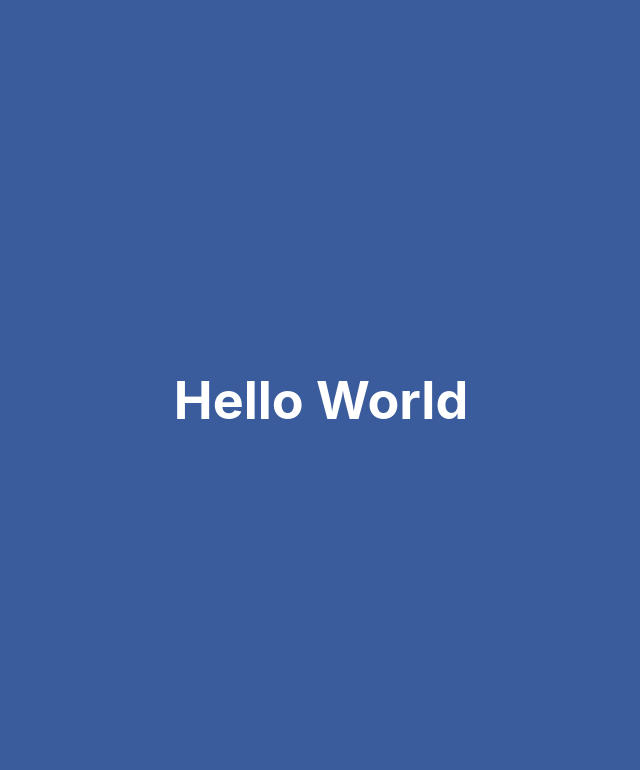
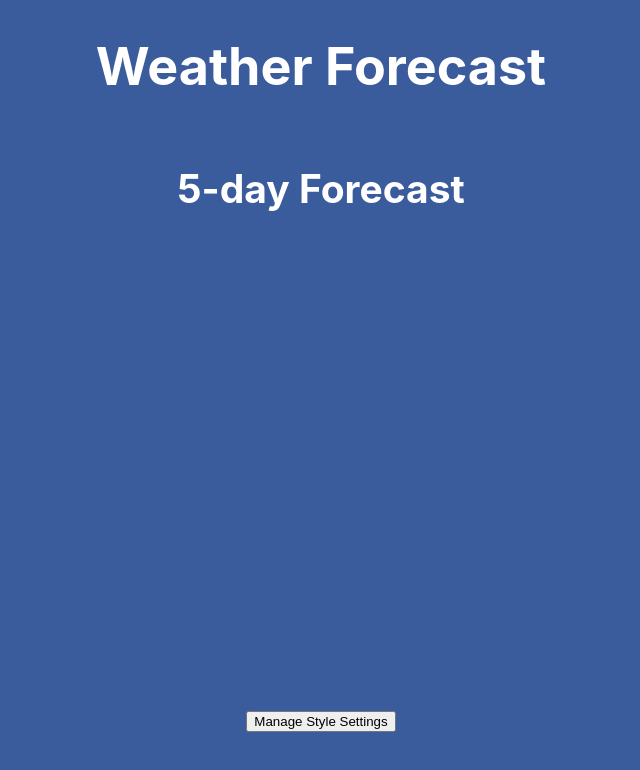
Before and after one commit to irackson/weather-forecast, a React (Create React App) app: page / in a window 1280 px wide. Shown: the top 770 px of the page, without its empty margins (319-959 px from the left). Built offline with nearby package versions, Linux system fonts and the light colour scheme.

Commit message:
basic styling

```diff
--- a/package.json
+++ b/package.json
@@ -1,7 +1,7 @@
 {
     "name": "weather-forecast",
     "version": "0.1.0",
-  "private": true,
+    "private": false,
     "dependencies": {
         "@testing-library/jest-dom": "^5.11.4",
         "@testing-library/react": "^11.1.0",
--- a/public/index.html
+++ b/public/index.html
@@ -22,7 +22,7 @@
       work correctly both with client-side routing and a non-root public URL.
       Learn how to configure a non-root public URL by running `npm run build`.
     -->
-        <title>React App</title>
+        <title>Weather Forecast</title>
     </head>
     <body>
         <noscript>You need to enable JavaScript to run this app.</noscript>
--- a/src/App.js
+++ b/src/App.js
@@ -1,9 +1,28 @@
 import 'App.scss';
+
+import Header from 'components/Header';
+import Settings from 'pages/Settings';
+import Home from 'pages/Home';
+
+import { Route, Switch } from 'react-router-dom';
 
 function App() {
     return (
         <div className="App">
-            <h1>Hello World</h1>
+            <Header />
+            <main>
+                <Switch>
+                    <Route
+                        exact
+                        path="/"
+                        render={(props) => <Home {...props} />}
+                    ></Route>
+                    <Route
+                        path="/settings"
+                        render={(props) => <Settings {...props} />}
+                    ></Route>
+                </Switch>
+            </main>
         </div>
     );
 }
--- a/src/App.scss
+++ b/src/App.scss
@@ -1,11 +1,32 @@
 .App {
-    background-color: #3a5b9c;
     min-height: 100vh;
+    // min-width: 100vw;
     display: flex;
     flex-direction: column;
     align-items: center;
-    justify-content: center;
     font-size: calc(10px + 2vmin);
     color: white;
     text-align: center;
 }
+
+main {
+    margin: 0 auto;
+    min-height: 71vh;
+    min-width: 90vw;
+    position: relative;
+}
+
+footer {
+    position: absolute;
+    bottom: 0;
+    width: 100%;
+    height: 0;
+
+    nav {
+        display: flex;
+        justify-content: center;
+        align-items: center;
+        flex-direction: row;
+        padding-bottom: 5vh;
+    }
+}
--- /dev/null
+++ b/src/components/Header.js
@@ -0,0 +1,9 @@
+function Header() {
+    return (
+        <div>
+            <h1>Weather Forecast</h1>
+        </div>
+    );
+}
+
+export default Header;
--- a/src/index.js
+++ b/src/index.js
@@ -3,10 +3,14 @@ import ReactDOM from 'react-dom';
 import 'index.scss';
 import App from 'App';
 import reportWebVitals from 'reportWebVitals';
+//! import the BrowserRouter and assign an alias
+import { BrowserRouter as Router } from 'react-router-dom';
 
 ReactDOM.render(
     <React.StrictMode>
-        <App />
+        <Router>
+            <App />
+        </Router>
     </React.StrictMode>,
     document.getElementById('root')
 );
--- a/src/index.scss
+++ b/src/index.scss
@@ -1,3 +1,23 @@
+//? Options: flexbox | grid
+$footerBottomMethod: flexbox;
+
+html {
+    box-sizing: border-box;
+    background-color: #3a5b9c;
+}
+
+/**
+ * Make all elements from the DOM inherit from the parent box-sizing
+ * Since `*` has a specificity of 0, it does not override the `html` value
+ * making all elements inheriting from the root box-sizing value
+ * See: https://css-tricks.com/inheriting-box-sizing-probably-slightly-better-best-practice/
+ */
+*,
+*::before,
+*::after {
+    box-sizing: inherit;
+}
+
 body {
     margin: 0;
     font-family: -apple-system, BlinkMacSystemFont, 'Segoe UI', 'Roboto',
@@ -5,6 +25,16 @@ body {
         'Helvetica Neue', sans-serif;
     -webkit-font-smoothing: antialiased;
     -moz-osx-font-smoothing: grayscale;
+
+    @if ($footerBottomMethod == 'flexbox') {
+        // Flexbox method
+        display: flex;
+        flex-direction: column;
+    } @else {
+        // Grid method
+        display: grid;
+        grid-template-rows: auto 1fr auto;
+    }
 }
 
 code {
--- /dev/null
+++ b/src/pages/Home.js
@@ -0,0 +1,16 @@
+import { Link } from 'react-router-dom';
+
+export default function Home(props) {
+    return (
+        <>
+            <h2>5-day Forecast</h2>{' '}
+            <footer>
+                <nav>
+                    <Link to="/settings">
+                        <button>Manage Style Settings</button>
+                    </Link>
+                </nav>
+            </footer>
+        </>
+    );
+}
--- /dev/null
+++ b/src/pages/Settings.js
@@ -0,0 +1,18 @@
+import { Link } from 'react-router-dom';
+
+function Settings(props) {
+    return (
+        <>
+            <h2>Settings</h2>{' '}
+            <footer>
+                <nav>
+                    <Link to="/">
+                        <button>Return Home</button>
+                    </Link>
+                </nav>
+            </footer>
+        </>
+    );
+}
+
+export default Settings;
```
Lines whose indentation alone changed are shown as unchanged.
